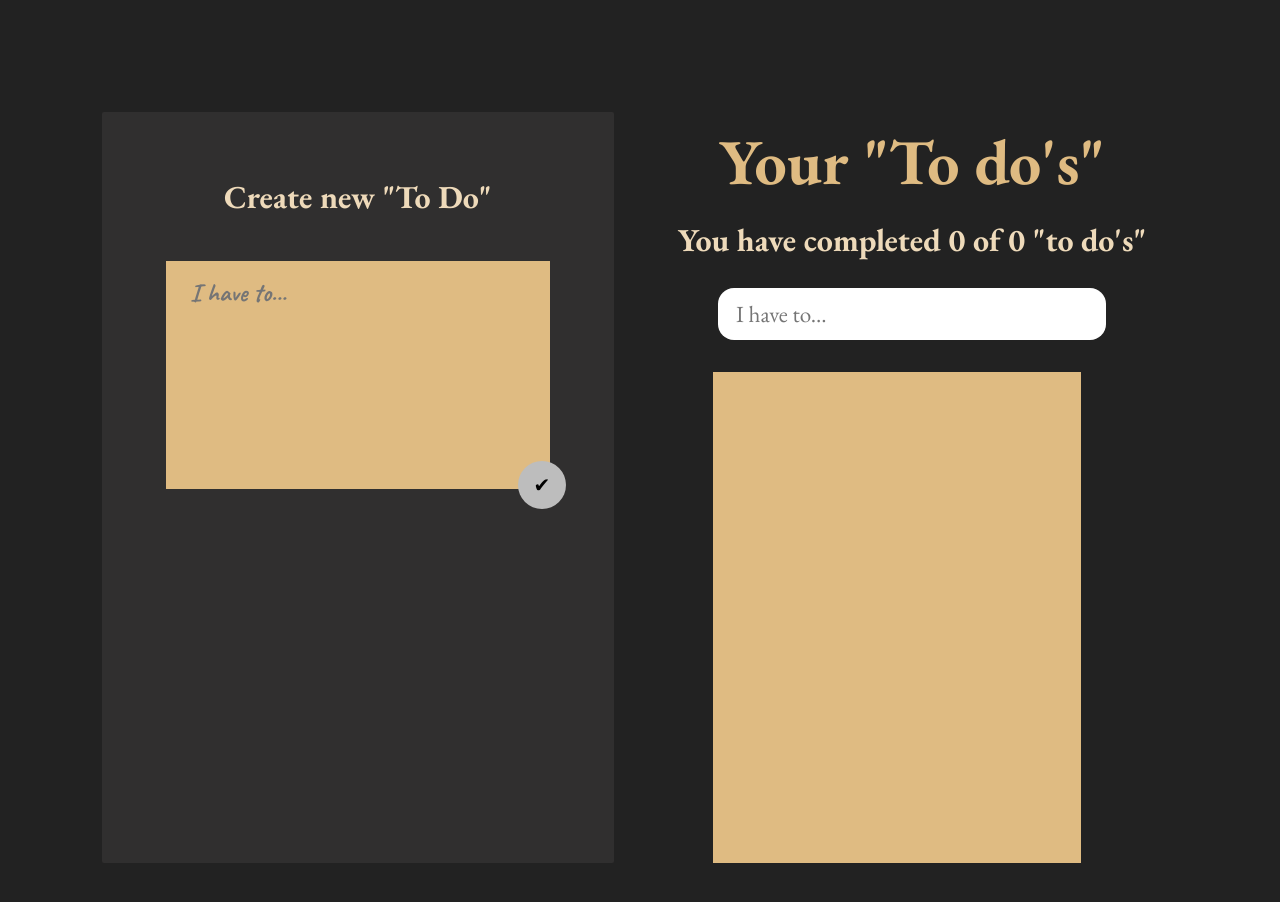
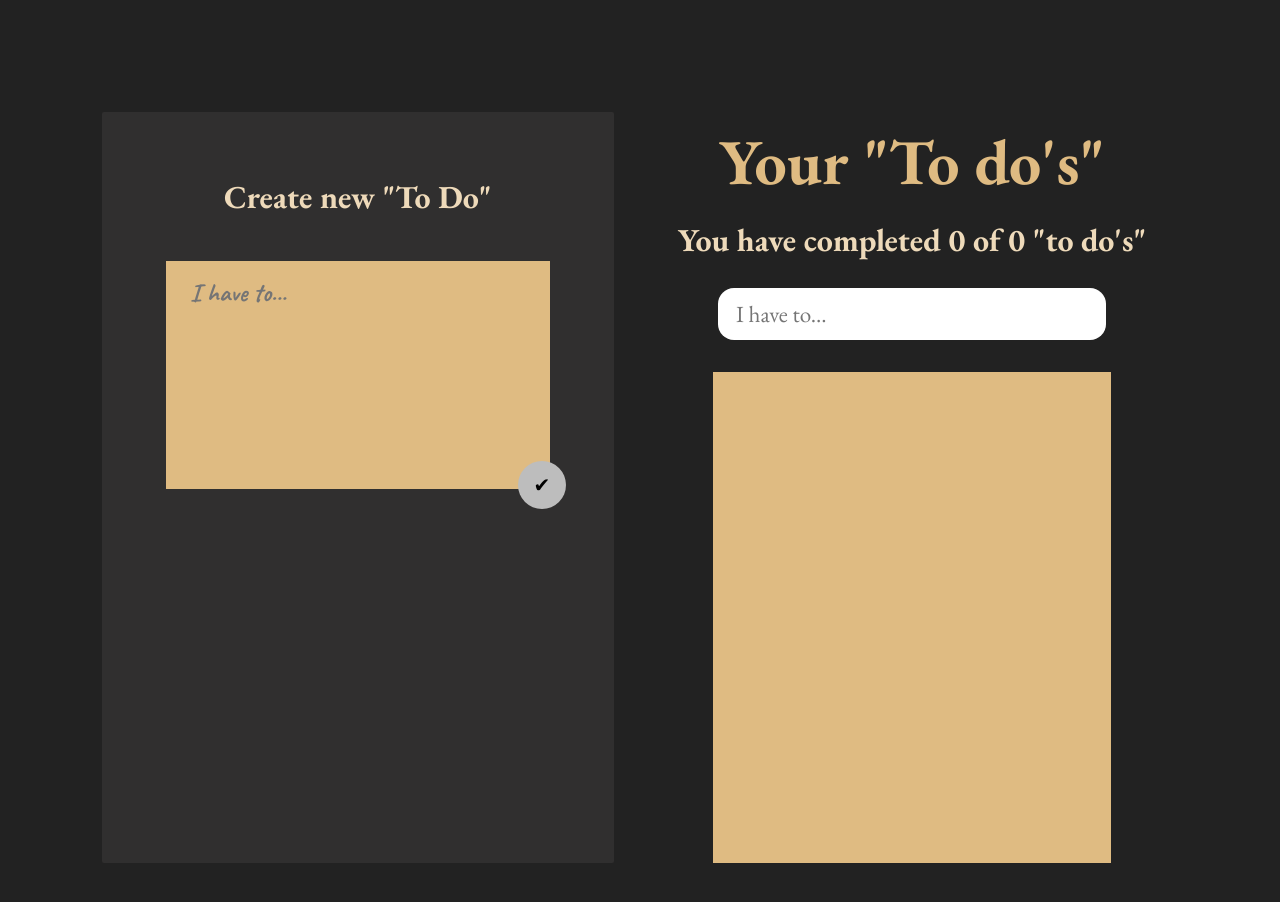
Before and after one commit to PaconcioDev/TODO-app, a React (Vite) app: page / in a window 1280 px wide. Shown: the top 902 px of the page. Built offline with nearby package versions, Linux system fonts and the light colour scheme.

Commit message:
V_0.2.2 trying to fix todos list expanding

```diff
--- a/src/components/TodoList/todo-list.css
+++ b/src/components/TodoList/todo-list.css
@@ -14,7 +14,7 @@ ul {
   flex-direction: column;
   gap: 1rem;
   height: 443px;
-  max-width: 336px;
+  max-width: 366px;
 }
 
 ul li:last-child {
```
